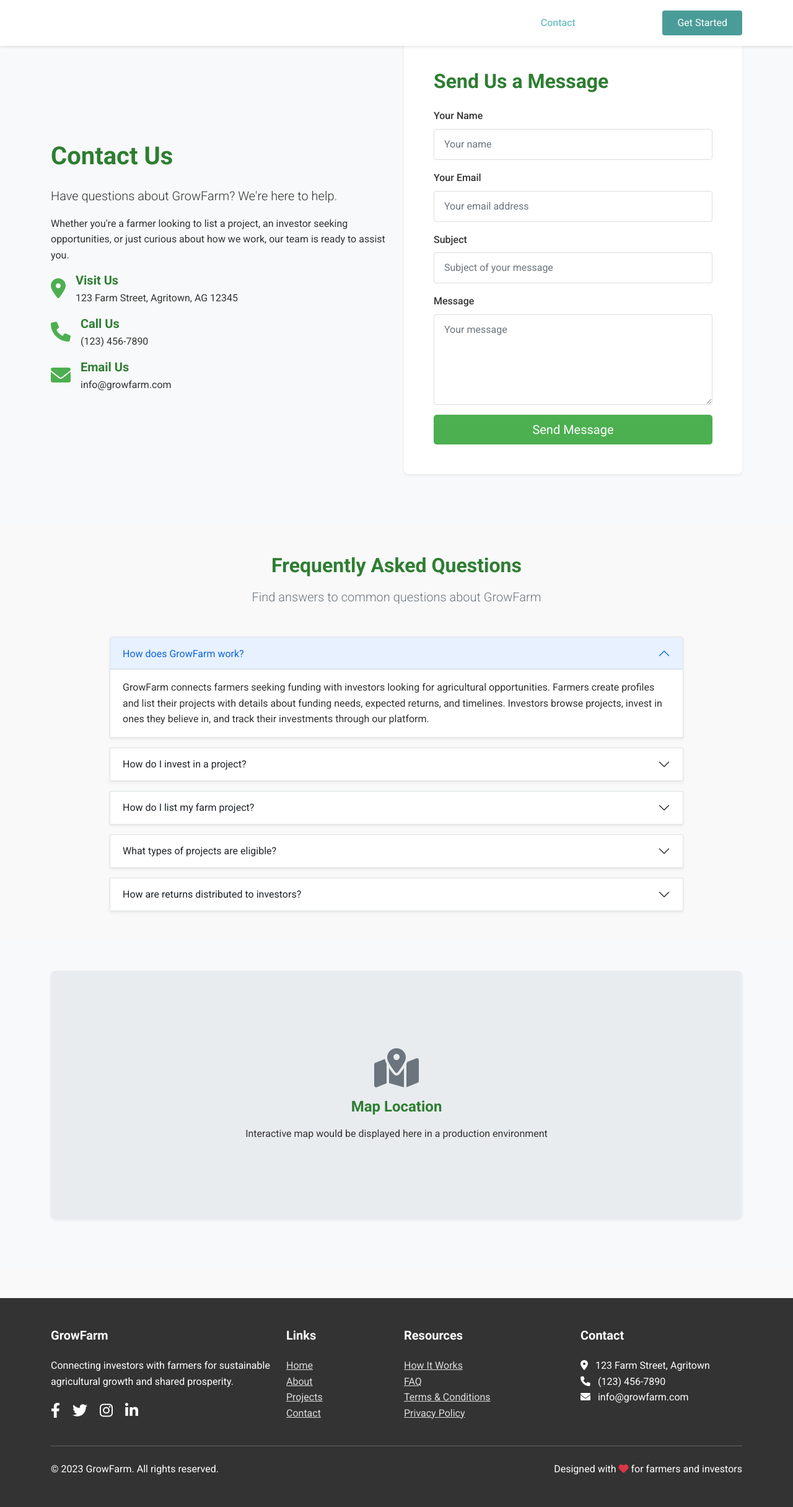
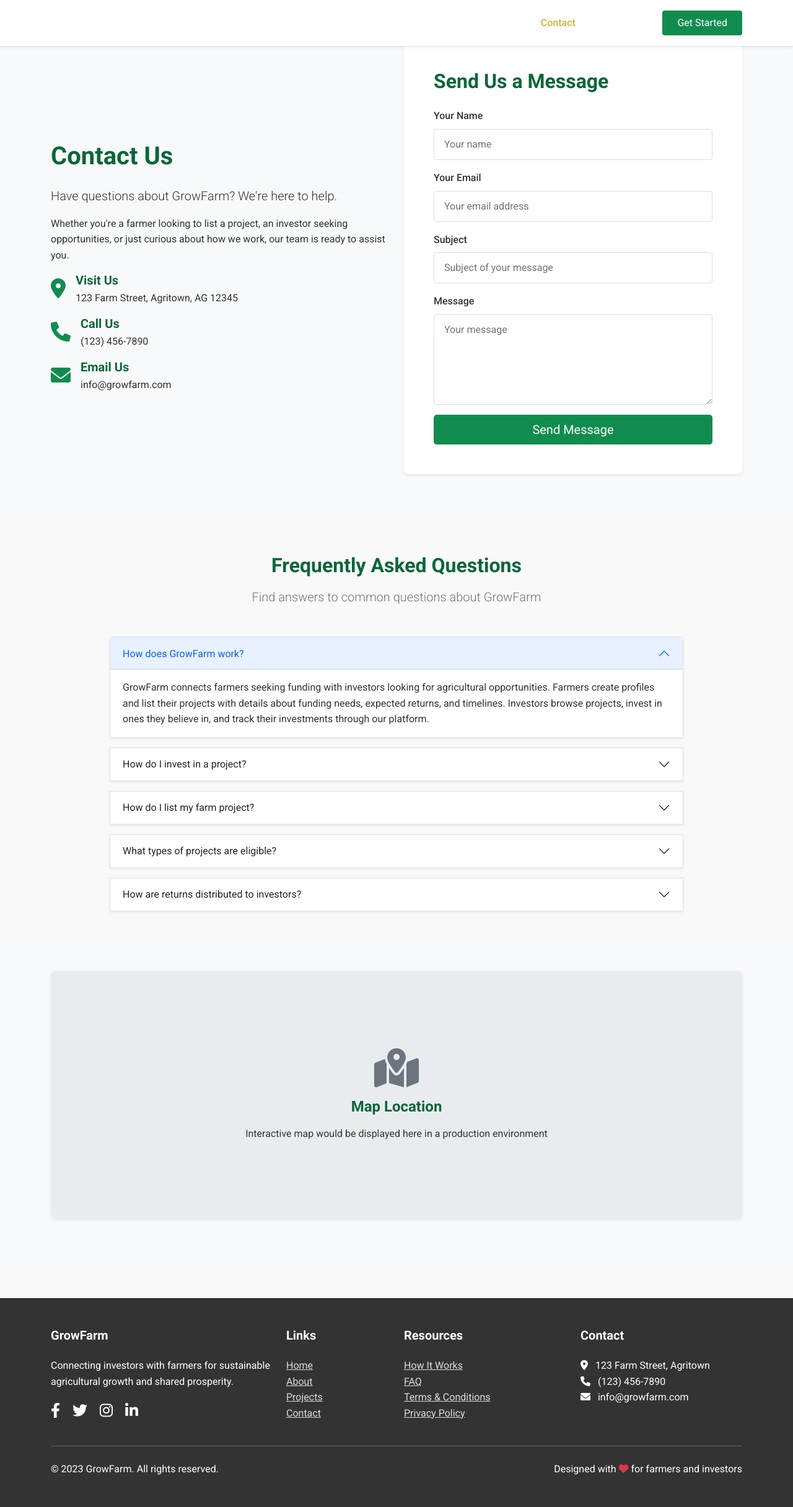
Before and after one commit to Talibdev27/GrowFarm, a Flask app: page /contact in a window 1280 px wide. Shown: the whole page at 62% size. Run offline with Flask 3, Linux system fonts and the light colour scheme.

Commit message:
Update the platform's design to reflect investment and agricultural focus
Refactors CSS color scheme to use shades of green and gold for a professional, money-and-growth-themed aesthetic in style.css.

Replit-Commit-Author: Agent
Replit-Commit-Session-Id: 249c8212-1959-42de-8827-5df2c32e3eea
Replit-Commit-Screenshot-Url: https://storage.googleapis.com/screenshot-production-us-central1/fb760ee8-3cdd-468c-925a-2454085bc1b9/5f8649ec-d79b-4217-ac8e-948017cf53e9.jpg

```diff
--- a/static/css/style.css
+++ b/static/css/style.css
@@ -1,17 +1,17 @@
 /* Global Styles */
 :root {
-    --primary: #4caf50;
-    --primary-dark: #2e7d32;
-    --primary-light: #80e27e;
-    --secondary: #8bc34a;
-    --accent: #ff9800;
+    --primary: #118C4F; /* Money green - primary color */
+    --primary-dark: #0A6638; /* Darker money green */
+    --primary-light: #4CAF50; /* Lighter green */
+    --secondary: #8BC34A; /* Light leaf green - growth */
+    --accent: #D4AF37; /* Gold for investment */
     --text-dark: #333333;
     --text-light: #f5f5f5;
     --background-light: #f9f9f9;
     --background-dark: #e0e0e0;
-    --success: #4caf50;
+    --success: #118C4F;
     --danger: #f44336;
-    --warning: #ff9800;
+    --warning: #D4AF37; /* Gold */
     --info: #2196f3;
 }
 
@@ -52,7 +52,7 @@ body {
 }
 
 .navbar-scrolled .navbar-brand {
-    color: #4a9c98;
+    color: #118C4F; /* Money green */
 }
 
 .navbar-transparent .nav-link {
@@ -74,26 +74,26 @@ body {
 }
 
 .navbar-scrolled .nav-link:hover {
-    color: #4a9c98;
+    color: #118C4F; /* Money green */
 }
 
 .navbar-transparent .navbar-nav .nav-link.active {
-    color: #72c1c1;
+    color: #D4AF37; /* Gold */
 }
 
 .navbar-scrolled .navbar-nav .nav-link.active {
-    color: #4a9c98;
+    color: #118C4F; /* Money green */
 }
 
 .btn-success {
-    background-color: #4a9c98;
+    background-color: #118C4F; /* Money green */
     border: none;
     border-radius: 4px;
     padding: 0.5rem 1.5rem;
 }
 
 .btn-success:hover, .btn-success:focus {
-    background-color: #3b7d7a;
+    background-color: #0A6638; /* Darker money green */
 }
 
 .navbar-transparent .btn-outline-light {
@@ -102,8 +102,8 @@ body {
 }
 
 .navbar-scrolled .btn-outline-light {
-    color: #4a9c98;
-    border-color: #4a9c98;
+    color: #118C4F; /* Money green */
+    border-color: #118C4F;
 }
 
 .btn-outline-light {
@@ -118,8 +118,8 @@ body {
 }
 
 .navbar-scrolled .btn-outline-light:hover {
-    background-color: rgba(74, 156, 152, 0.1);
-    color: #3b7d7a;
+    background-color: rgba(17, 140, 79, 0.1);
+    color: #0A6638; /* Darker money green */
 }
 
 /* Typography */
@@ -193,7 +193,7 @@ h1, h2, h3, h4, h5, h6 {
 
 /* Hero Section */
 .hero {
-    background: linear-gradient(90deg, rgba(1,77,75,0.9) 0%, rgba(23,107,112,0.8) 50%, rgba(44,137,148,0.7) 100%), url('https://images.unsplash.com/photo-1495107334309-fcf20504a5ab?ixlib=rb-1.2.1&auto=format&fit=crop&w=1350&q=80');
+    background: linear-gradient(90deg, rgba(17,140,79,0.9) 0%, rgba(76,175,80,0.8) 50%, rgba(139,195,74,0.7) 100%), url('https://images.unsplash.com/photo-1495107334309-fcf20504a5ab?ixlib=rb-1.2.1&auto=format&fit=crop&w=1350&q=80');
     background-size: cover;
     background-position: center;
     color: white;
@@ -215,11 +215,11 @@ h1, h2, h3, h4, h5, h6 {
 }
 
 .text-light-green {
-    color: #72c1c1;
+    color: #8BC34A; /* Light leaf green */
 }
 
 .text-green {
-    color: #4a9c98;
+    color: #118C4F; /* Money green */
 }
 
 .hero-text {
@@ -245,6 +245,7 @@ h1, h2, h3, h4, h5, h6 {
     backdrop-filter: blur(5px);
     min-width: 140px;
     text-align: left;
+    border-left: 3px solid #D4AF37; /* Gold accent */
 }
 
 .stat-value {
```
